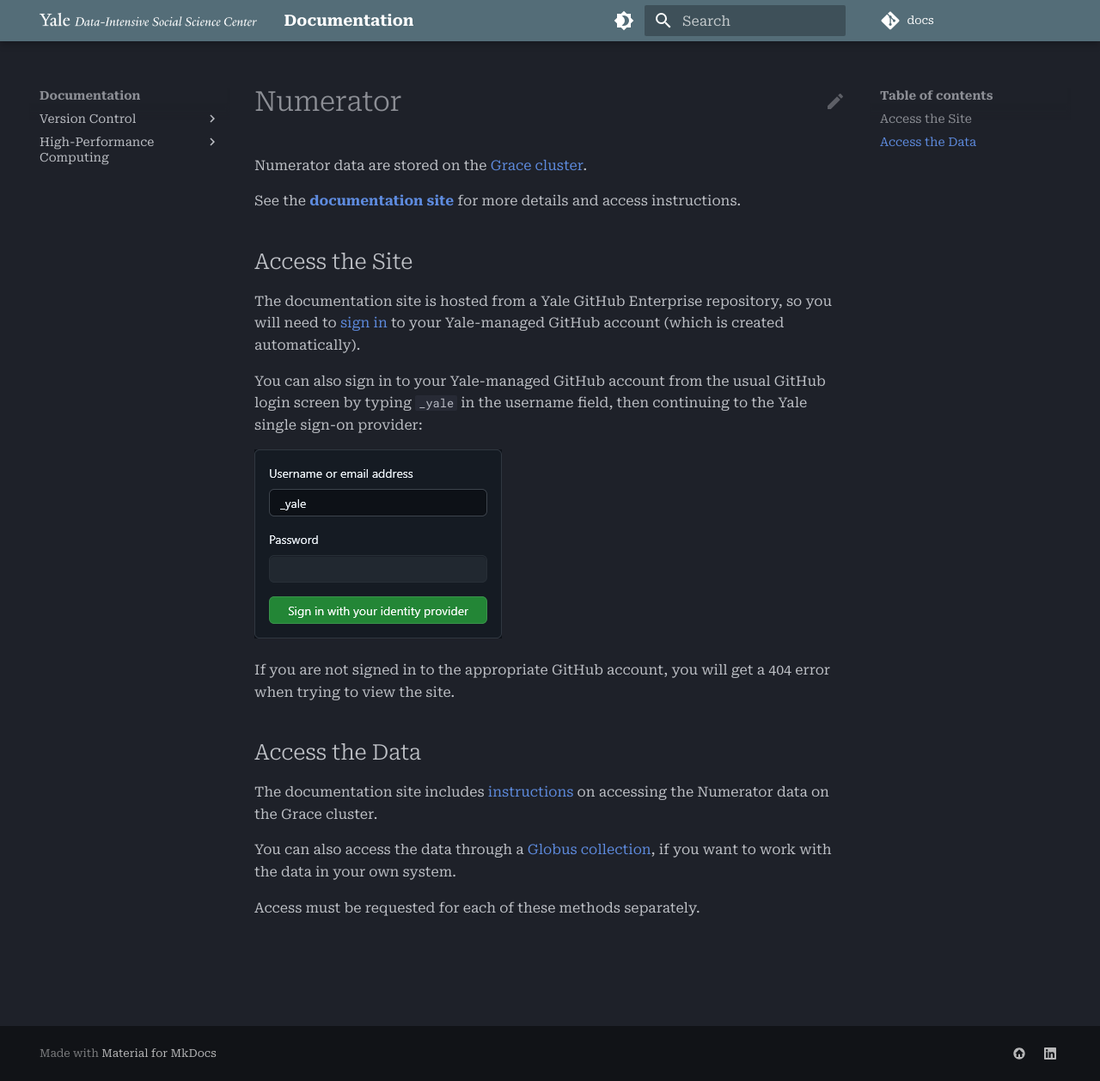
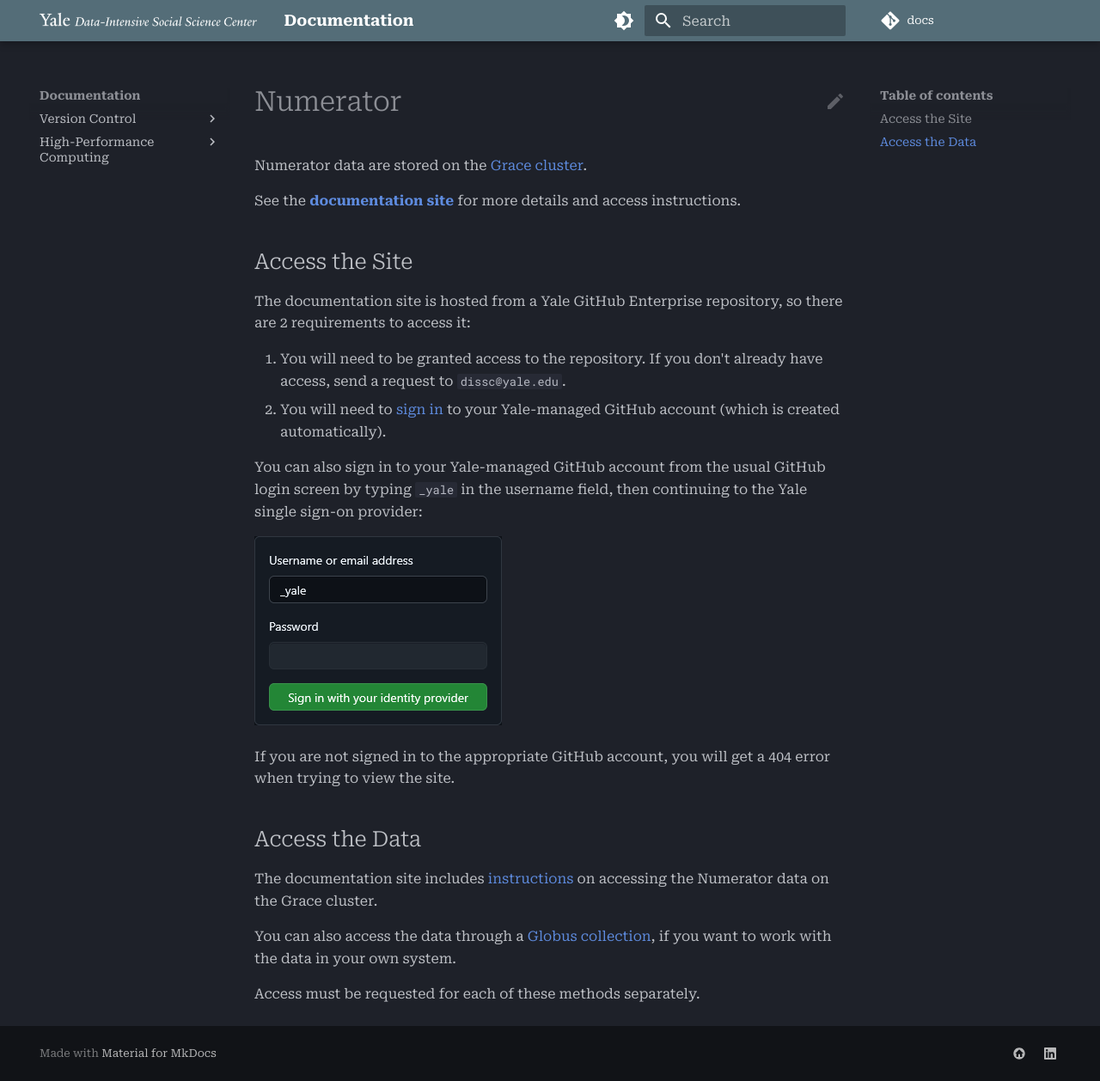
Before and after one commit to DISSC-yale/docs, an MkDocs documentation site: the page built from docs/numerator.md, in a window 1280 px wide and 1258 px high. Shown: the whole window at 86% size. Built offline with MkDocs 1.6.1 and Material for MkDocs 9.7.7, drawn with Linux system fonts in a browser that asks for light colours; comment, search, counter and statistics services are not loaded.

Commit message:
updates access instructions

```diff
--- a/docs/numerator.md
+++ b/docs/numerator.md
@@ -6,7 +6,10 @@
 
 ## Access the Site
 
-The documentation site is hosted from a Yale GitHub Enterprise repository, so you will need to [sign in](https://github.com/enterprises/yale/sso) to your Yale-managed GitHub account (which is created automatically).
+The documentation site is hosted from a Yale GitHub Enterprise repository, so there are 2 requirements to access it:
+
+1. You will need to be granted access to the repository. If you don't already have access, send a request to `dissc@yale.edu`.
+2. You will need to [sign in](https://github.com/enterprises/yale/sso) to your Yale-managed GitHub account (which is created automatically).
 
 You can also sign in to your Yale-managed GitHub account from the usual GitHub login screen by typing `_yale` in the username field, then continuing to the Yale single sign-on provider:
 
```
